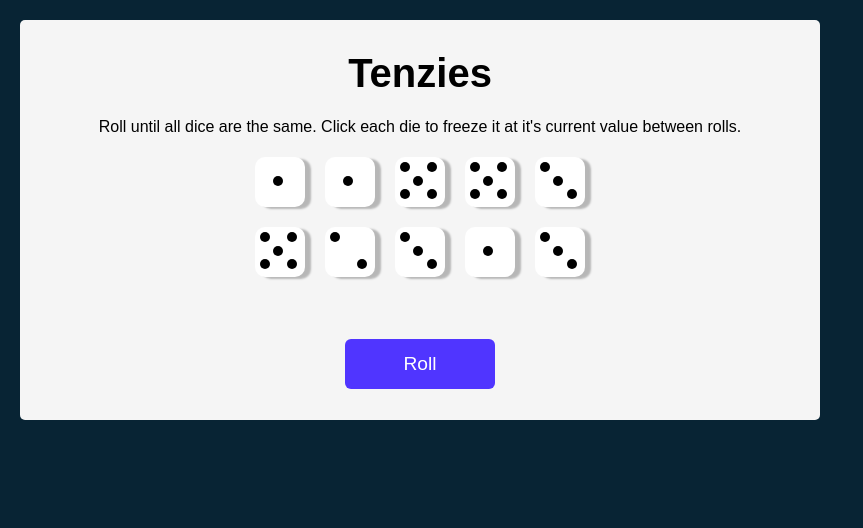
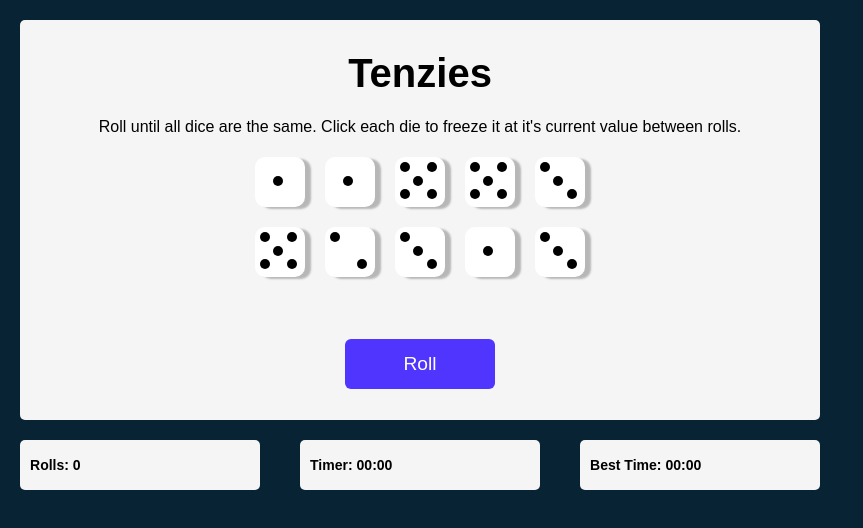
Before and after one commit to gwolf97/tenzies, a React (Create React App) app: page / in a window 1280 px wide. Shown: the top 528 px of the page, without its empty margins (0-863 px from the left). Built offline with nearby package versions, Linux system fonts and the light colour scheme.

Commit message:
Added static status cards

```diff
--- a/src/App.js
+++ b/src/App.js
@@ -3,6 +3,9 @@ import './App.css';
 import Die from './components/Die';
 import {nanoid} from 'nanoid'
 import Confetti from 'react-confetti'
+import RollTracker from './components/RollTracker';
+import Timer from './components/Timer';
+import BestTime from './components/BestTime';
 
 function App() {
 
@@ -58,6 +61,7 @@ function App() {
   }
 
   return (
+    <>
      <main>
        {tenzies && <Confetti/>}
        <h1 className="title">Tenzies</h1>
@@ -67,6 +71,12 @@ function App() {
        </div>
        {tenzies ? <button onClick={newGame} className="roll-btn">New Game</button> : <button className="roll-btn" onClick={rollDice}>Roll</button>}
      </main>
+     <div className="status-container">
+       <RollTracker/>
+       <Timer/>
+       <BestTime/>
+     </div>
+     </>
   );
 }
 
--- /dev/null
+++ b/src/components/BestTime.jsx
@@ -0,0 +1,9 @@
+const BestTime = () => {
+    return (
+        <div className="status-card">
+            <h3 className="status">Best Time: 00:00</h3>
+        </div>
+     );
+}
+
+export default BestTime;
--- /dev/null
+++ b/src/components/RollTracker.jsx
@@ -0,0 +1,9 @@
+const RollTracker = () => {
+    return (
+        <div className="status-card">
+            <h3 className="status">Rolls: 0</h3>
+        </div>
+     );
+}
+
+export default RollTracker;
--- /dev/null
+++ b/src/components/Timer.jsx
@@ -0,0 +1,9 @@
+const Timer = () => {
+    return (
+        <div className="status-card">
+        <h3 className="status">Timer: 00:00</h3>
+    </div>
+     );
+}
+
+export default Timer;
--- a/src/index.css
+++ b/src/index.css
@@ -26,6 +26,7 @@ main {
   justify-content: space-around;
   align-items: center;
   padding: 20px;
+  margin-bottom: 20px;
 }
 
 .title {
@@ -124,3 +125,21 @@ main {
 .pip:nth-child(odd):last-child {
   grid-area: g;
 }
+
+.status-container {
+  display: flex;
+  max-width: 800px;
+  justify-content: space-between;
+}
+
+.status-card {
+  background-color: #f5f5f5;
+  height: 50px;
+  width: 30%;
+  border-radius: 5px;
+  display: flex;
+  justify-content: left;
+  align-items: center;
+  padding: 10px;
+  font-size: 12px;
+}
```
